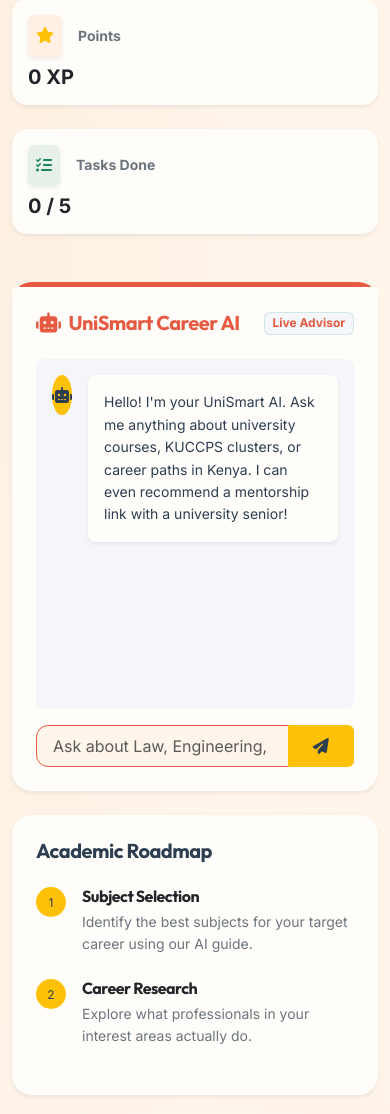
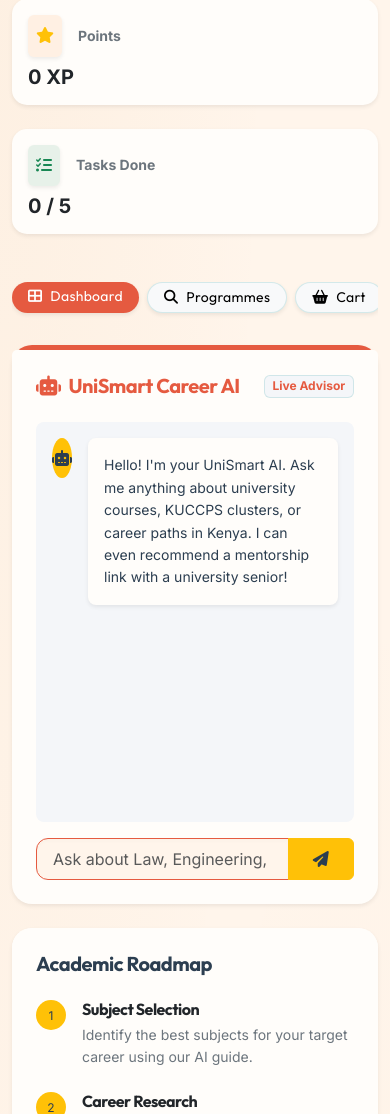
Before and after one commit to theo24-sys/Gradpulse, a Django app: template templates/unismart/dashboard.html in a window 390 px wide. Shown: the part 426-1540 px from the top of the page. Run offline with Django 5.2, Linux system fonts and the light colour scheme; the template is opened without the code that fills it: most values are stand-ins (such as "Sample title", 1, 10 or a date in 2020); some libraries are stand-ins or nearby versions.

Commit message:
style(unismart): overhaul mobile navigation, fix mentor fallback prompt, and handle image network drops

```diff
--- a/templates/unismart/dashboard.html
+++ b/templates/unismart/dashboard.html
@@ -68,6 +68,17 @@
                 </div>
                 <div class="h5 fw-bold mb-0">{% if user.target_career %}1{% else %}0{% endif %} / 5</div>
             </div>
+        </div>
+    </div>
+
+    <!-- Mobile Quick Nav -->
+    <div class="d-block d-lg-none mb-4 animate-fade-up" style="animation-delay: 0.15s;">
+        <div class="d-flex overflow-auto pb-2 gap-2" style="white-space: nowrap; -webkit-overflow-scrolling: touch; scrollbar-width: none;">
+            <a href="{% url 'unismart_dashboard' %}" class="btn btn-sm btn-orange rounded-pill px-3 shadow-sm"><i class="fas fa-th-large me-2"></i>Dashboard</a>
+            <a href="{% url 'unismart_course_browser' %}" class="btn btn-sm btn-light border text-navy rounded-pill px-3 shadow-sm"><i class="fas fa-search me-2"></i>Programmes</a>
+            <a href="{% url 'unismart_manage_cart' %}" class="btn btn-sm btn-light border text-navy rounded-pill px-3 shadow-sm"><i class="fas fa-shopping-basket me-2"></i>Cart</a>
+            <a href="{% url 'unismart_resources' %}" class="btn btn-sm btn-light border text-navy rounded-pill px-3 shadow-sm"><i class="fas fa-folder-open me-2"></i>Resources</a>
+            <a href="{% url 'unismart_mentorship' %}" class="btn btn-sm btn-light border text-navy rounded-pill px-3 shadow-sm"><i class="fas fa-book-reader me-2"></i>Mentorship</a>
         </div>
     </div>
 
@@ -217,7 +228,11 @@
                                 <div class="rounded-circle bg-white d-inline-flex justify-content-center align-items-center shadow-sm mb-3" style="width:60px; height:60px;">
                                     <i class="fas fa-user-graduate text-muted fa-lg"></i>
                                 </div>
+                                {% if user.target_career %}
+                                <p class="small text-muted mb-0">No mentors are currently available for your career goal. Check back soon!</p>
+                                {% else %}
                                 <p class="small text-muted mb-0">Set your career goal to match with a mentor!</p>
+                                {% endif %}
                             </div>
                             {% endif %}
                             <a href="{% url 'unismart_mentorship' %}" class="btn btn-light border-orange text-orange w-100 rounded-pill btn-sm fw-bold">
@@ -250,7 +265,7 @@
                     <span class="badge bg-light text-orange border">Live Advisor</span>
                 </div>
                 <div class="card-body p-4">
-                    <div id="chat-window-jss" class="chat-container mb-3 p-3 bg-light rounded-3" style="height: 350px; overflow-y: auto;">
+                    <div id="chat-window-jss" class="chat-container mb-3 p-3 bg-light rounded-3" style="height: 50vh; min-height: 300px; max-height: 400px; overflow-y: auto;">
                         <div class="ai-message mb-3">
                             <div class="d-flex align-items-start">
                                 <div class="bg-warning text-white rounded-circle d-flex align-items-center justify-content-center me-3" style="width:40px;height:40px;">
@@ -342,7 +357,11 @@
                     <div class="rounded-circle bg-white d-inline-flex justify-content-center align-items-center shadow-sm mb-3" style="width:60px; height:60px;">
                         <i class="fas fa-user-graduate text-muted fa-lg"></i>
                     </div>
+                    {% if user.target_career %}
+                    <p class="small text-muted mb-0">No mentors are currently available for your career goal. Check back soon!</p>
+                    {% else %}
                     <p class="small text-muted mb-0">Set your career goal to match with a mentor!</p>
+                    {% endif %}
                 </div>
                 {% endif %}
                 <a href="{% url 'unismart_mentorship' %}" class="btn btn-light border-orange text-orange w-100 rounded-pill btn-sm fw-bold">
--- a/templates/unismart/mentorship.html
+++ b/templates/unismart/mentorship.html
@@ -31,7 +31,7 @@
                     <div class="card h-100 border-0 shadow-sm hover-up" style="border-radius: 16px;">
                         <div class="row g-0 h-100">
                             <div class="col-4 bg-light d-flex align-items-center justify-content-center p-2" style="border-top-left-radius: 16px; border-bottom-left-radius: 16px;">
-                                <img src="{{ book.cover_url }}" class="img-fluid rounded shadow-sm" alt="{{ book.title }} Cover" style="max-height: 120px; object-fit: cover;">
+                                <img src="{{ book.cover_url }}" onerror="this.onerror=null; this.src='https://ui-avatars.com/api/?name=Book+Cover&background=f8f9fa&color=1A3C59&size=300'" class="img-fluid rounded shadow-sm" alt="{{ book.title }} Cover" style="max-height: 120px; object-fit: cover;">
                             </div>
                             <div class="col-8">
                                 <div class="card-body p-3 d-flex flex-column h-100">
@@ -75,7 +75,11 @@
             {% else %}
             <div class="card border-0 bg-light p-5 text-center rounded-4 mb-4">
                 <i class="fas fa-user-graduate fa-3x text-muted mb-3 opacity-50"></i>
+                {% if user.target_career %}
+                <p class="text-muted mb-0">No mentors are currently available for your career goal. Check back soon!</p>
+                {% else %}
                 <p class="text-muted mb-0">Set your Career Goal on the dashboard to get tailored mentor matches!</p>
+                {% endif %}
             </div>
             {% endif %}
 
```
